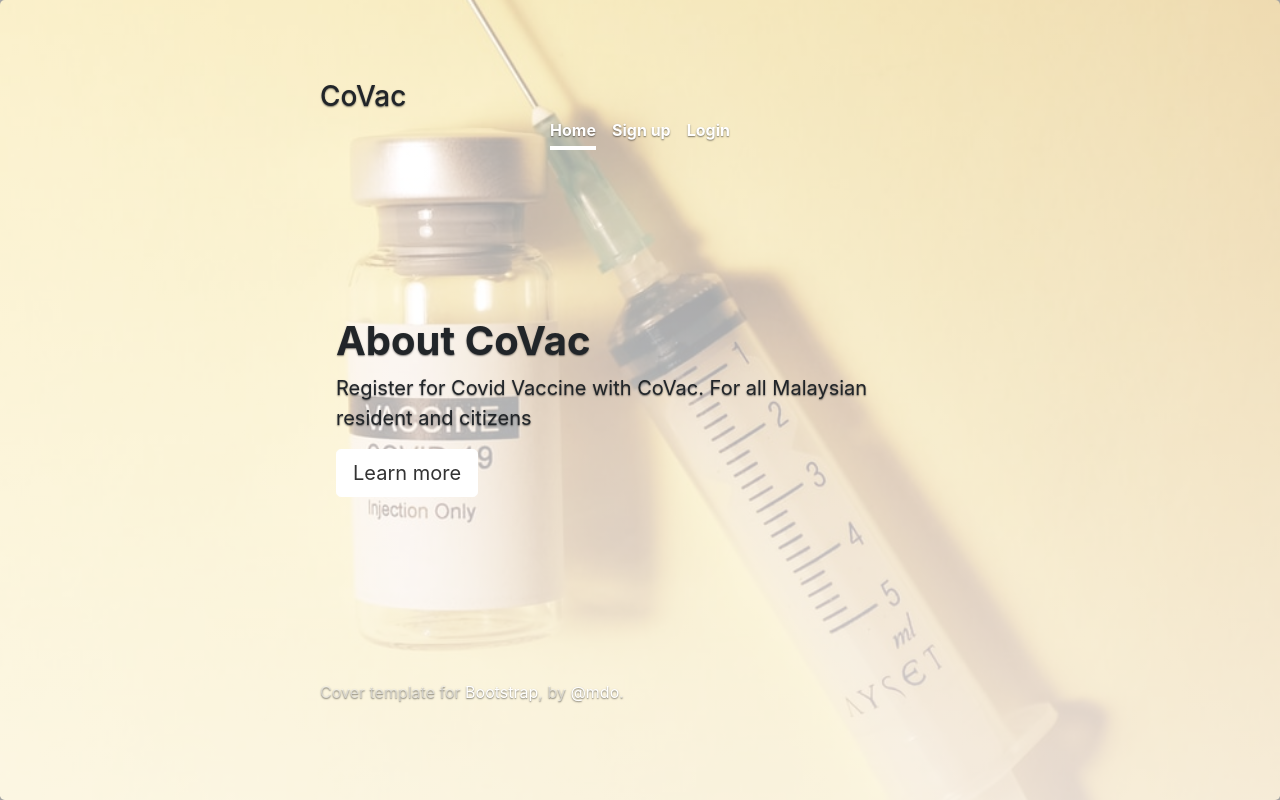
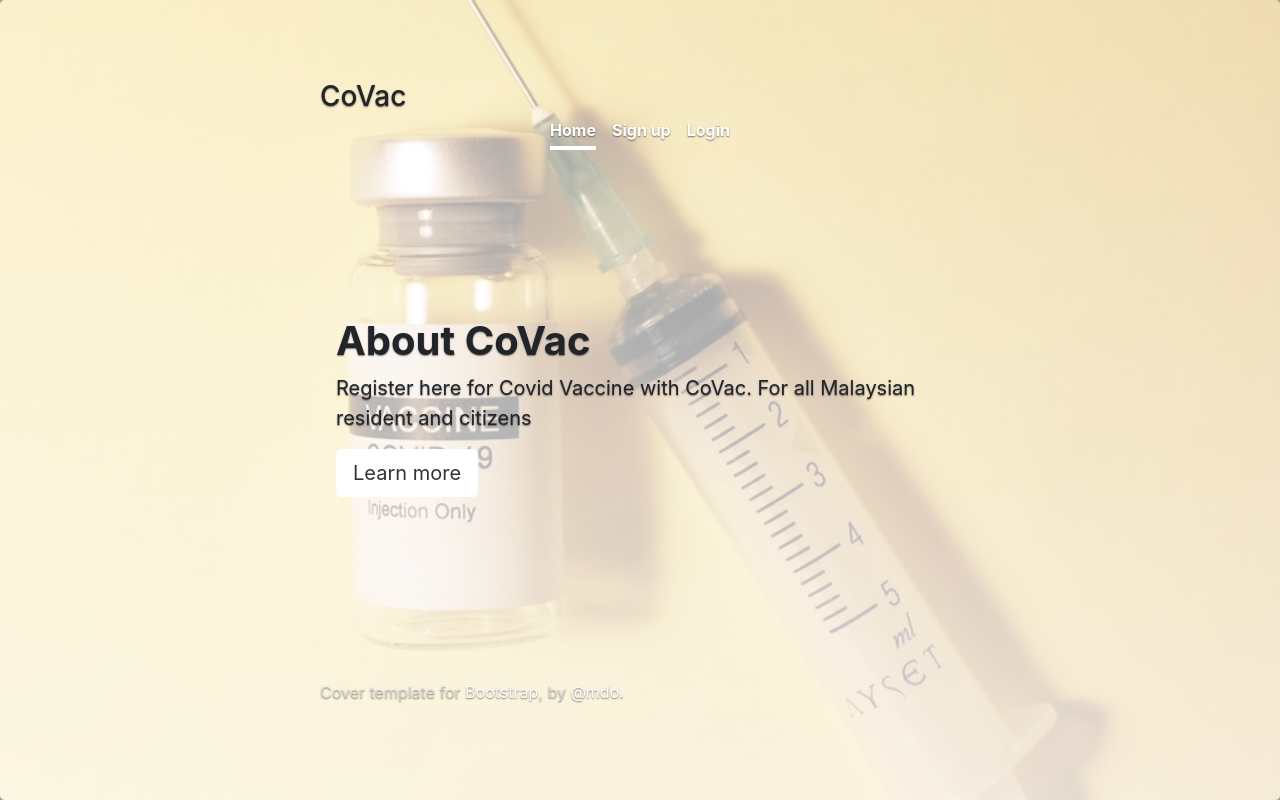
Before and after one commit to zee08/covac, a PHP site: page / in a window 1280 px wide. Run offline with PHP 8.4, Linux system fonts and the light colour scheme; some libraries are stand-ins or nearby versions.

Commit message:
modify intro

```diff
--- a/bootstrap/sign-up/index.php
+++ b/bootstrap/sign-up/index.php
@@ -73,7 +73,7 @@
 
   <main class="px-3">
     <h1><b>About CoVac</b></h1>
-    <p class="lead"><b>Register for Covid Vaccine with CoVac. For all Malaysian resident and citizens</b></p>
+    <p class="lead"><b>Register here for Covid Vaccine with CoVac. For all Malaysian resident and citizens</b></p>
     <p class="lead">
       <a href="#" class="btn btn-lg btn-secondary fw-bold border-white bg-white">Learn more</a>
     </p>
```
